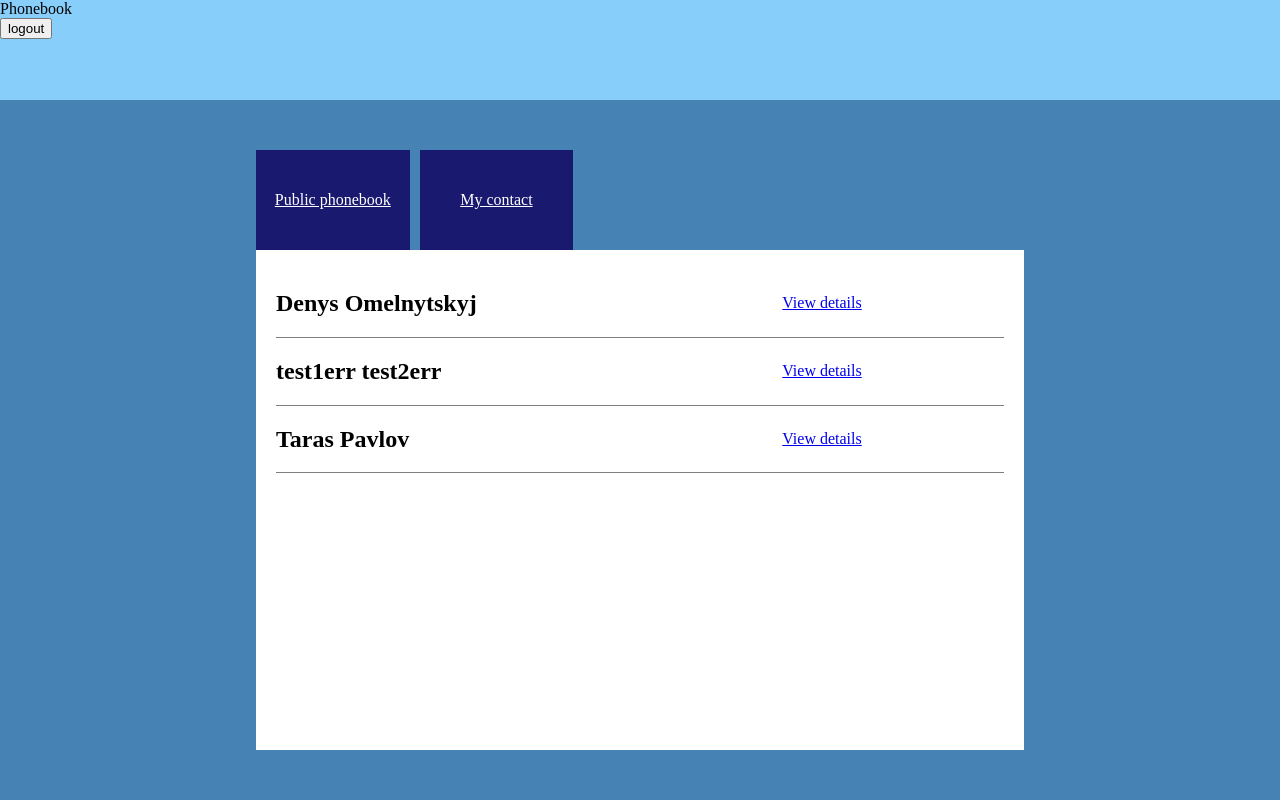
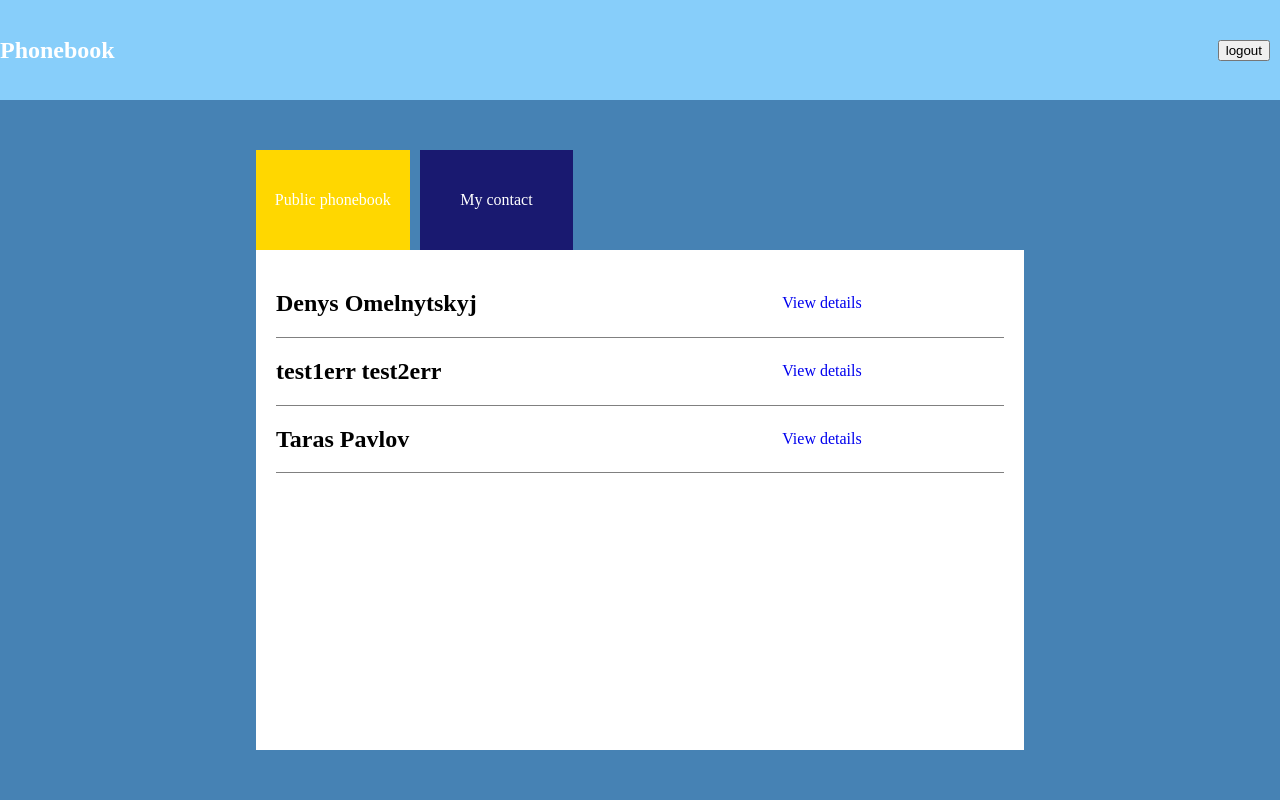
Before and after one commit to lCassieL/Phonebook, a PHP site: page / in a window 1280 px wide. Run offline with PHP 8.4, Linux system fonts and the light colour scheme; the visitor is signed in with stand-in values (Sample User, id 1); data comes from the database, SQL or seed files in the repository.

Commit message:
did main

```diff
--- a/app/views/page_main_index_view.php
+++ b/app/views/page_main_index_view.php
@@ -1,4 +1,4 @@
-<header>Phonebook
+<header><h2>Phonebook</h2>
     <?php if($_SESSION['login']){ ?>
     <form method="post">
         <input type="hidden" name="action" value="logout">
@@ -9,12 +9,12 @@
 <div class="container">
 <nav>
     <ul>
-        <li><a href="/main/index">Public phonebook</a></li>
+        <li><a href="/main/index" class="activeButton">Public phonebook</a></li>
         <li>
             <?php if(!$_SESSION['login']){ ?>
-            <a href="/main/login">Login</a>
+            <a href="/main/login" class="usualButton">Login</a>
             <?php } else{ ?>
-            <a href="/main/mycontact">My contact</a>
+            <a href="/main/mycontact" class="usualButton">My contact</a>
             <?php } ?>
         </li>
     </ul>
--- a/app/views/page_main_login_view.php
+++ b/app/views/page_main_login_view.php
@@ -1,9 +1,9 @@
-<header>Phonebook</header>
+<header><h2>Phonebook</h2></header>
 <div class="container">
 <nav>
     <ul>
-        <li><a href="/main/index">Public phonebook</a></li>
-        <li><a href="/main/login">Login</a></li>
+        <li><a href="/main/index" class="usualButton">Public phonebook</a></li>
+        <li><a href="/main/login" class="activeButton">Login</a></li>
     </ul>
 </nav>
 <div class="content">
--- a/app/views/page_main_mycontact_view.php
+++ b/app/views/page_main_mycontact_view.php
@@ -1,4 +1,4 @@
-<header>Phonebook
+<header><h2>Phonebook</h2>
     <form method="post">
         <input type="hidden" name="action" value="logout">
         <input type="submit" value="logout">
@@ -7,8 +7,8 @@
 <div class="container">
 <nav>
     <ul>
-        <li><a href="/main/index">Public phonebook</a></li>
-        <li><a href="/main/mycontact">My contact</a></li>
+        <li><a href="/main/index" class="usualButton">Public phonebook</a></li>
+        <li><a href="/main/mycontact" class="activeButton">My contact</a></li>
     </ul>
 </nav>
 <div class="content">
--- a/css/main.css
+++ b/css/main.css
@@ -1,5 +1,9 @@
 body{
     margin: 0;
+}
+
+a{
+    text-decoration: none;
 }
 .grid{
     display: grid;
@@ -41,9 +45,16 @@ nav ul>li>a{
     display: grid;
     align-content: center;
     justify-content: center;
-    background: midnightblue;
     color:white;
     height: 100%;
+}
+
+.activeButton{
+    background: gold;
+}
+
+.usualButton{
+    background: midnightblue;
 }
 
 .mycontact{
@@ -84,3 +95,27 @@ nav ul>li>a{
     align-content: center;
     justify-content: center;
 }
+
+header{
+    /*border: 1px solid red;*/
+    display: grid;
+    grid-template-columns: 1fr 1fr;
+}
+
+/*header>*{
+    border: 1px solid yellow;
+}*/
+
+header h2{
+    color: white;
+    display:grid;
+    align-content: center;
+    justify-content: left;
+}
+
+header form{
+    display:grid;
+    align-content: center;
+    justify-content: right;
+    padding-right: 10px;
+}
```
